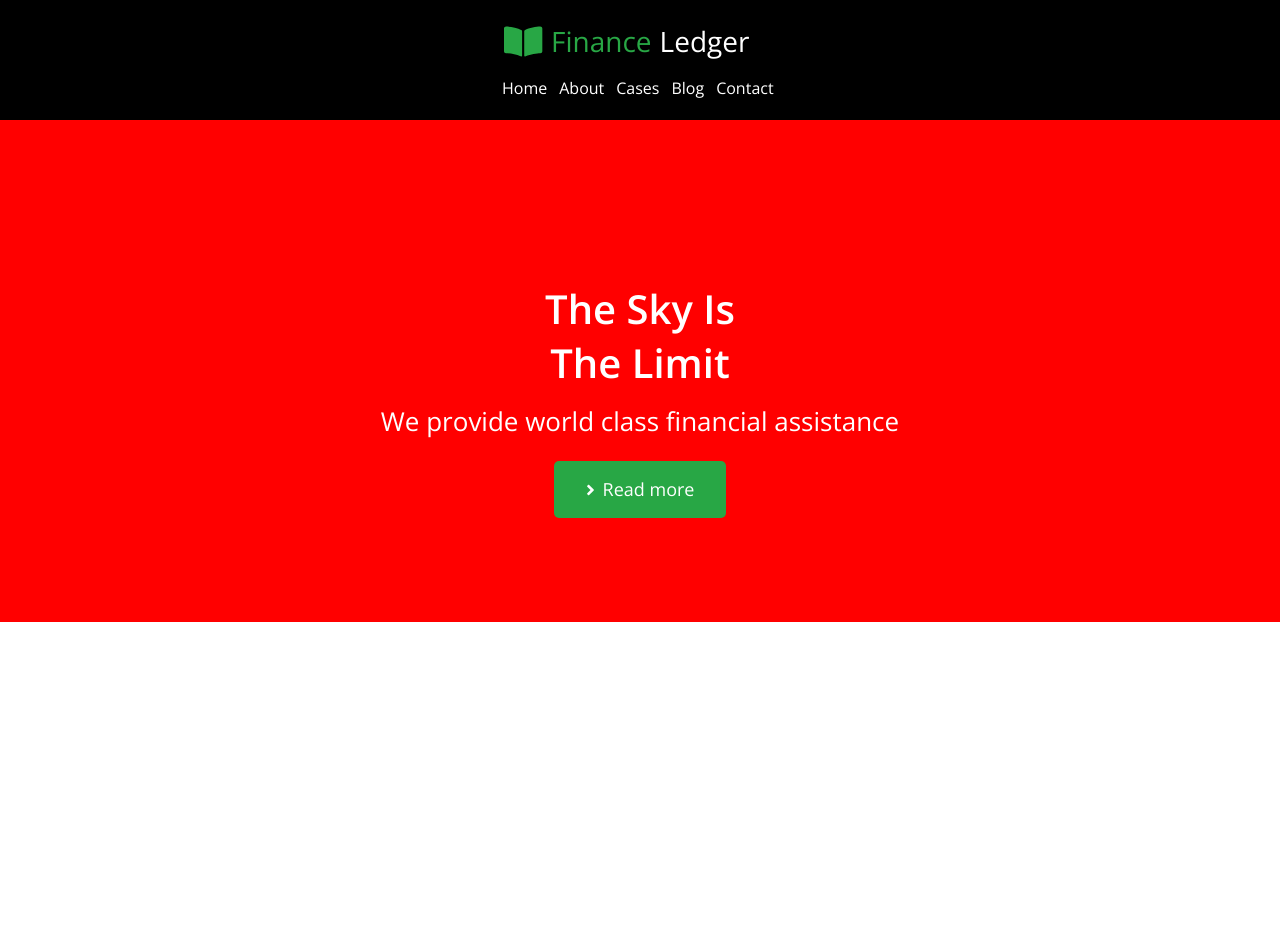
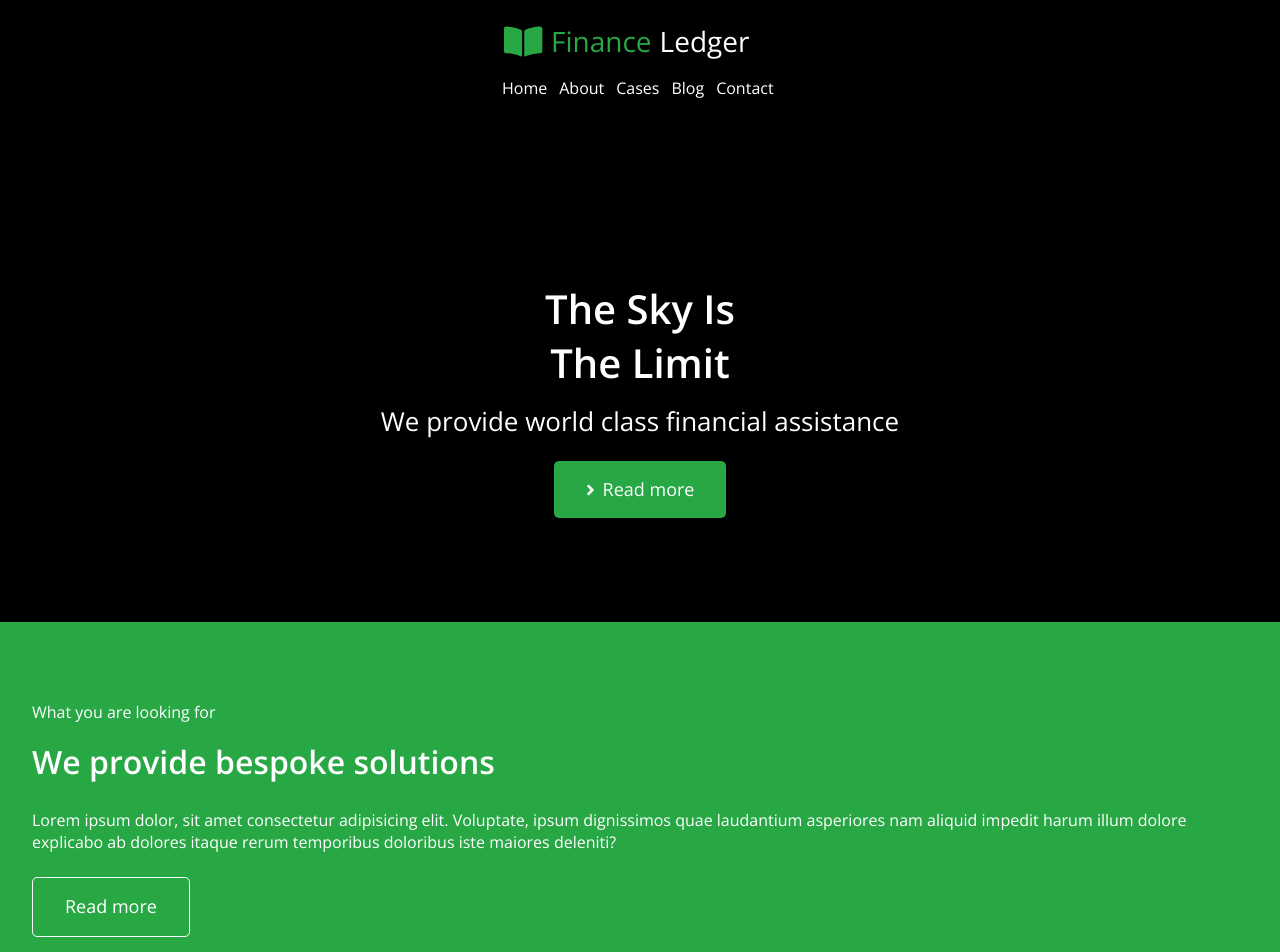
Before and after one commit to galiovets/goweb-test, a React (Create React App) app: page / in a window 1280 px wide. Shown: the top 952 px of the page. Before the commit the page ends 800 px from the top, so only its background shows below. Built offline with nearby package versions, Linux system fonts and the light colour scheme.

Commit message:
about section added

```diff
--- a/src/App.js
+++ b/src/App.js
@@ -1,11 +1,13 @@
 import Header from 'components/Header';
 import Hero from 'components/Hero';
+import About from 'components/About';
 
 function App() {
   return (
     <div className="App" style={{ backgroundColor: 'black' }}>
       <Header />
       <Hero />
+      <About />
     </div>
   );
 }
--- /dev/null
+++ b/src/components/About/About.js
@@ -0,0 +1,26 @@
+import { AboutWrapper } from './About.styled';
+import SectionContent from 'components/SectionContent';
+import Button from 'components/Button';
+
+function About() {
+  return (
+    <AboutWrapper>
+      <SectionContent
+        first="What you are looking for"
+        title="We provide bespoke solutions"
+        text="Lorem ipsum dolor, sit amet consectetur adipisicing elit. Voluptate, ipsum dignissimos quae laudantium asperiores nam aliquid impedit harum illum dolore explicabo ab dolores itaque rerum temporibus doloribus iste maiores deleniti?"
+      >
+        <Button
+          type="button"
+          btnClassName="aboutBtn"
+          content="Read more"
+          onClick={() => {
+            console.log('click');
+          }}
+        />
+      </SectionContent>
+    </AboutWrapper>
+  );
+}
+
+export default About;
--- /dev/null
+++ b/src/components/About/About.styled.js
@@ -0,0 +1,22 @@
+import styled from 'styled-components';
+
+export const AboutWrapper = styled.section`
+  padding-top: 79px;
+  padding-bottom: 79px;
+  color: ${props => props.theme.colors.lightTextColor};
+  background-color: ${props => props.theme.colors.mainAccentColor};
+
+  .aboutBtn {
+    margin-top: 24px;
+    color: ${props => props.theme.colors.lightTextColor};
+    border: 1px solid ${props => props.theme.colors.lightTextColor};
+    background-color: transparent;
+
+    &:hover,
+    &:focus {
+      color: ${props => props.theme.colors.mainAccentColor};
+      background-color: ${props => props.theme.colors.btnBackground};
+      border: 1px solid ${props => props.theme.colors.mainAccentColor};
+    }
+  }
+`;
--- /dev/null
+++ b/src/components/About/index.js
@@ -0,0 +1 @@
+export { default } from './About';
--- a/src/components/Button/Button.styled.js
+++ b/src/components/Button/Button.styled.js
@@ -3,8 +3,6 @@ import styled from 'styled-components';
 export const ButtonWrapper = styled.button`
   display: flex;
   align-items: center;
-  margin-right: auto;
-  margin-left: auto;
   padding: 16px 32px;
   max-width: 186px;
   font-weight: ${props => props.theme.fonts.weights.regular};
@@ -14,6 +12,8 @@ export const ButtonWrapper = styled.button`
   border: none;
   border-radius: 5px;
   cursor: pointer;
+  transition: background-color 250ms cubic-bezier(0.4, 0, 0.2, 1),
+    color 250ms cubic-bezier(0.4, 0, 0.2, 1), border 250ms cubic-bezier(0.4, 0, 0.2, 1);
 
   .content {
     margin-left: ${({ iconId }) => (iconId ? '8px' : '0')};
--- a/src/components/Hero/Hero.js
+++ b/src/components/Hero/Hero.js
@@ -11,7 +11,7 @@ function Hero() {
         <Button
           type="button"
           iconId="arrow"
-          btnClassName="btn"
+          btnClassName="heroBtn"
           onClick={() => {
             console.log('click');
           }}
--- a/src/components/Hero/Hero.styled.js
+++ b/src/components/Hero/Hero.styled.js
@@ -8,15 +8,13 @@ export const HeroStyled = styled.section`
     margin-right: auto;
     padding: 162px 20px 104px;
     text-align: center;
-    @media screen and (min-width: 768px) {
-      background-color: red;
-    }
   }
 
-  .btn {
+  .heroBtn {
+    margin-right: auto;
+    margin-left: auto;
     color: ${props => props.theme.colors.lightTextColor};
     background-color: ${props => props.theme.colors.mainAccentColor};
-    transition: background-color 250ms cubic-bezier(0.4, 0, 0.2, 1);
 
     &:hover,
     &:focus {
--- /dev/null
+++ b/src/components/SectionContent/SectionContent.js
@@ -0,0 +1,15 @@
+import Container from 'components/Container';
+import { Text, Title } from './SectionContent.styled';
+
+function SectionContent({ className, first, title, text, children }) {
+  return (
+    <Container className={className}>
+      <Text>{first}</Text>
+      <Title>{title}</Title>
+      <Text>{text}</Text>
+      {children}
+    </Container>
+  );
+}
+
+export default SectionContent;
--- /dev/null
+++ b/src/components/SectionContent/SectionContent.styled.js
@@ -0,0 +1,13 @@
+import styled from 'styled-components';
+
+export const Text = styled.p`
+  font-size: 16px;
+  line-height: 1.4;
+`;
+
+export const Title = styled.h2`
+  font-size: 32px;
+  line-height: 1.4;
+  margin-top: 16px;
+  margin-bottom: 24px;
+`;
--- /dev/null
+++ b/src/components/SectionContent/index.js
@@ -0,0 +1 @@
+export { default } from './SectionContent';
--- a/src/styles/GlobalStyles.js
+++ b/src/styles/GlobalStyles.js
@@ -20,7 +20,6 @@ body {
     margin: 0;
     font-family:  'Open Sans', sans-serif;
     font-weight: ${props => props.theme.fonts.weights.regular};
-    overflow: hidden;
 }
 
 h1,
--- a/src/styles/theme.js
+++ b/src/styles/theme.js
@@ -14,6 +14,7 @@ const theme = {
     lightTextColor: '#FFFFFF',
     mainAccentColor: '#28A745',
     mainHoverAccentColor: '#2EBF4F',
+    btnBackground: '#F4F4F4',
   },
 };
 
```
Also changed, not shown: 1 other file (tests, documents, lock files or other folders).
